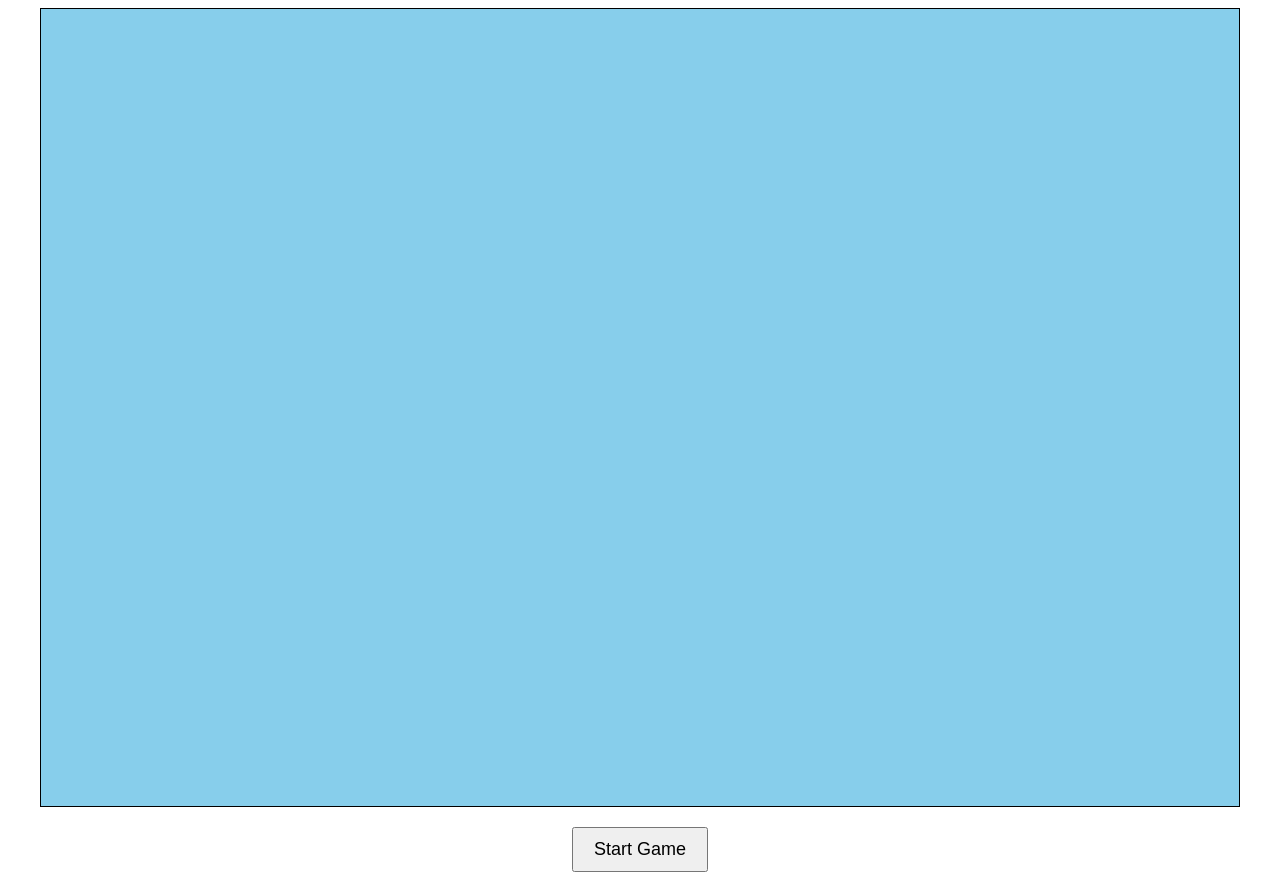
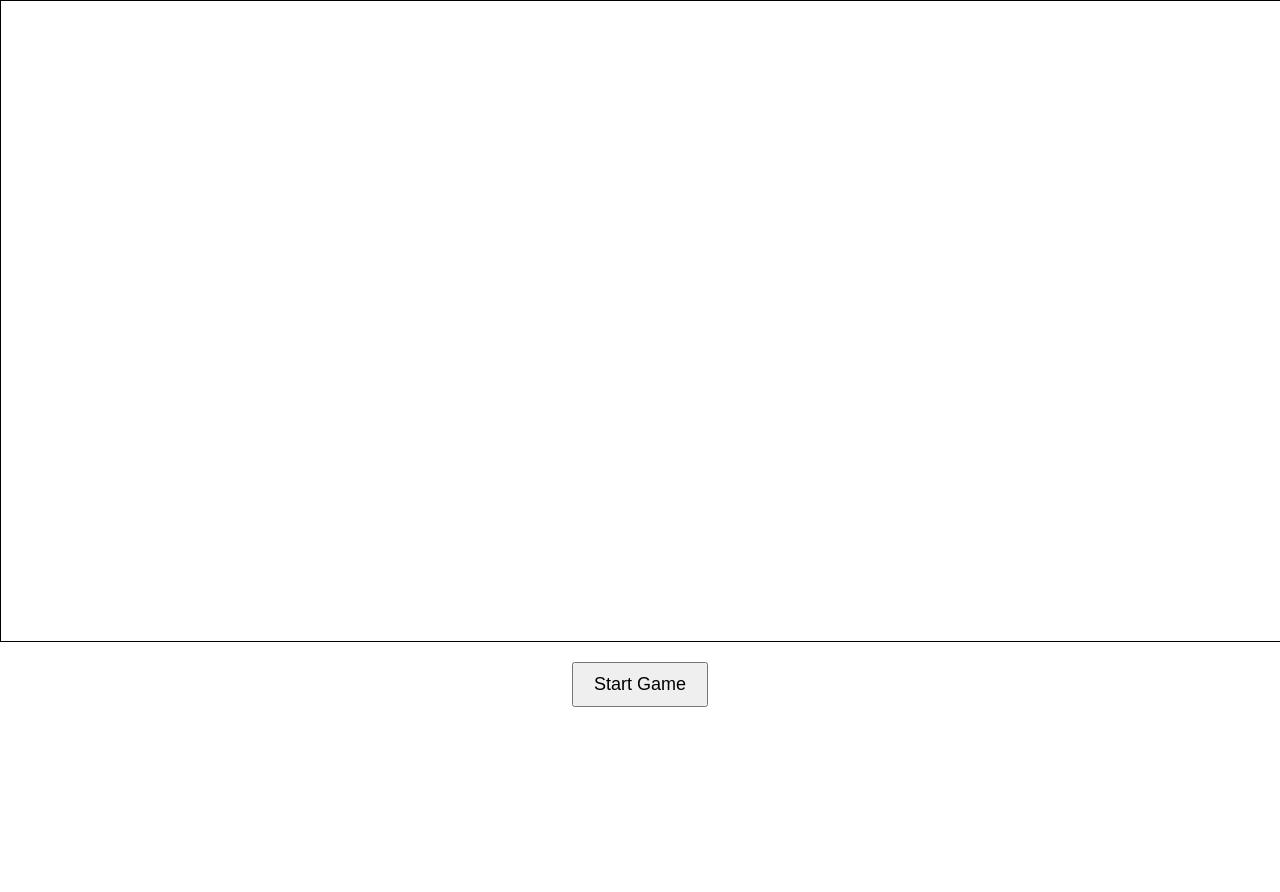
Before and after one commit to nvient/FlappyTest, a plain HTML site: page index.html in a window 1280 px wide. After the commit the page ends 800 px from the top, so only its background shows below. Drawn offline with Linux system fonts and the light colour scheme.

Commit message:
Update index.html

```diff
--- a/index.html
+++ b/index.html
@@ -5,11 +5,17 @@
   <meta name="viewport" content="width=device-width, initial-scale=1.0">
   <title>Flappy Phish</title>
   <style>
+    body, html {
+      margin: 0;
+      padding: 0;
+      overflow: hidden; /* Prevents scrolling */
+    }
     canvas {
-      background-color: #87CEEB;
       display: block;
       margin: 0 auto;
       border: 1px solid #000;
+      width: 100%;
+      height: 100%;
     }
     #startButton {
       display: block;
@@ -21,7 +27,7 @@
   </style>
 </head>
 <body>
-  <canvas id="flappyCanvas" width="1198" height="797"></canvas>
+  <canvas id="flappyCanvas"></canvas>
   <div id="fact" style="text-align: center; font-family: Arial, sans-serif; font-size: 18px; margin-top: 20px;"></div>
   <button id="startButton">Start Game</button>
   <script src="flappyphish.js"></script>
```
